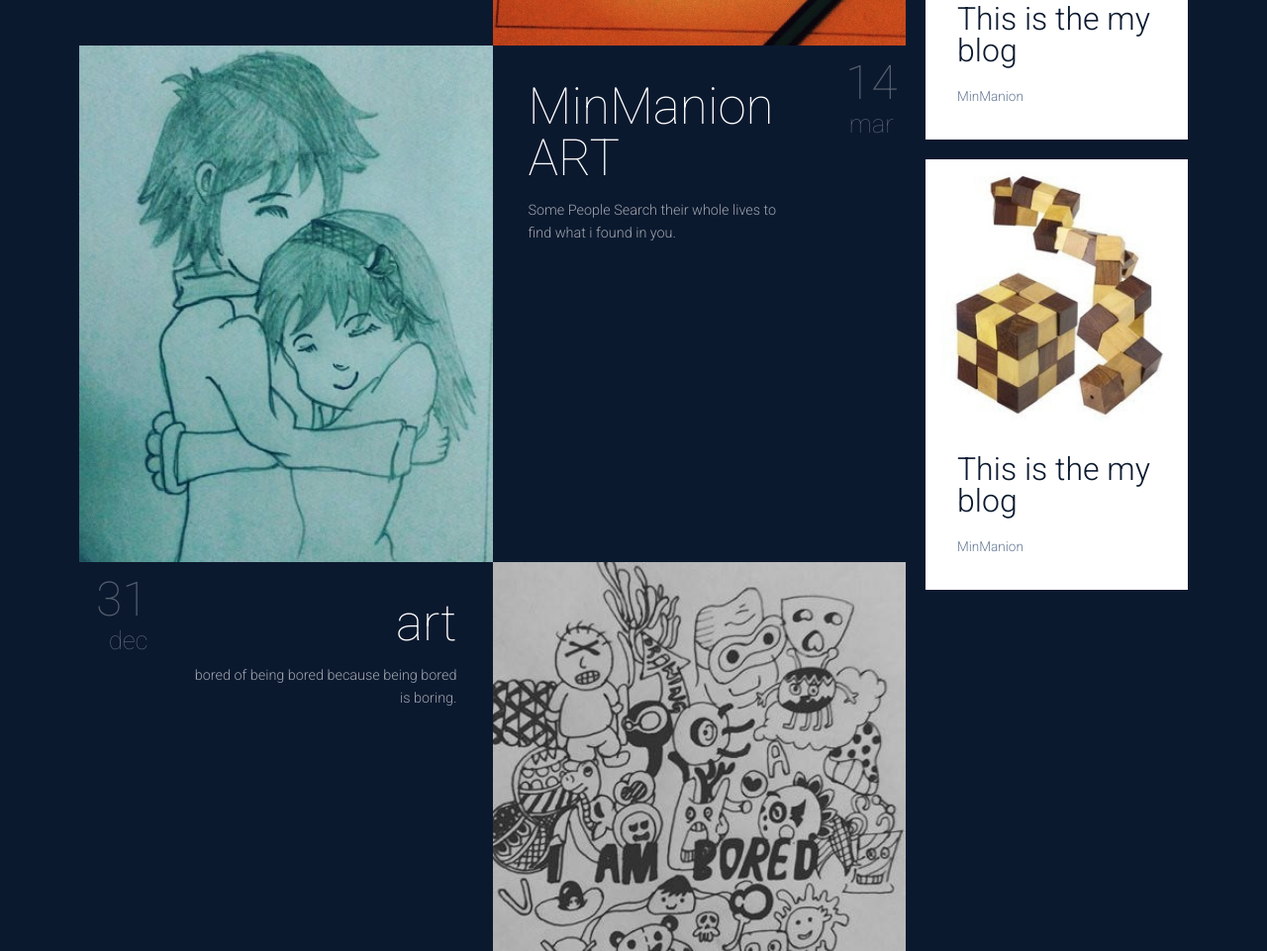
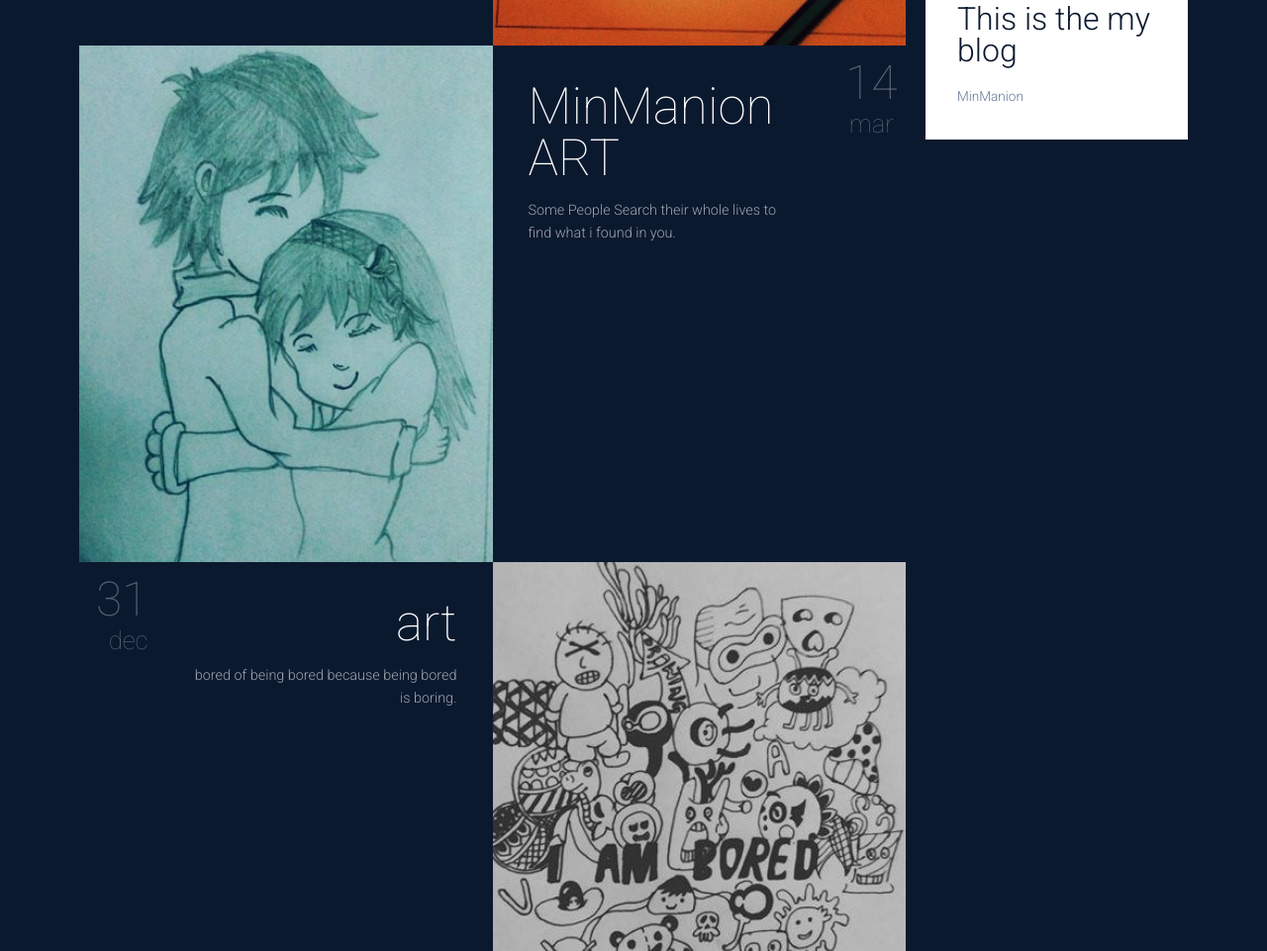
Before and after one commit to minman718/minnmann, a plain HTML site: page index.html in a window 1280 px wide. Shown: the part 3070-4031 px from the top of the page at 99% size. Drawn offline with Linux system fonts and the light colour scheme.

Commit message:
Update index.html

```diff
--- a/index.html
+++ b/index.html
@@ -461,12 +461,6 @@
                      <h3>This is the my blog</h3>
                      <p>MinManion</p>
                   </div>
-                  <!-- NEWS 7 -->
-                  <img src="img/unnamed.jpg" alt="News 7">
-                  <div class="aside-block margin-bottom">
-                     <h3>This is the my blog</h3>
-                     <p>MinManion</p>
-                  </div>
                   <!-- AD REGION -->
                   <!--<div class="advertising margin-bottom">
                      <img src="img/banner.jpg" alt="ad banner">
```
